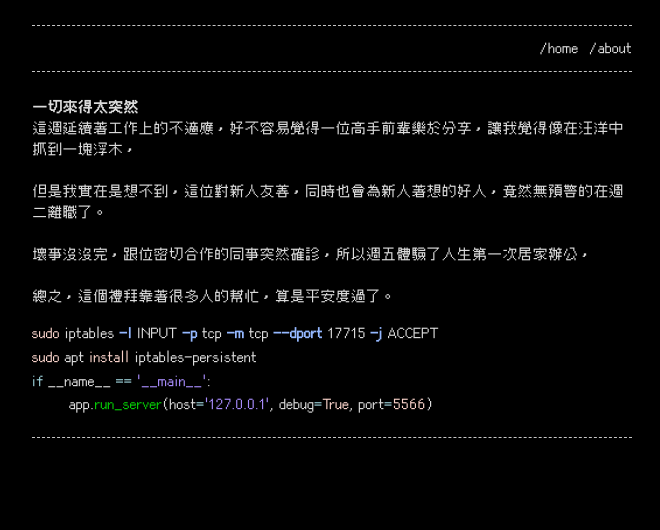
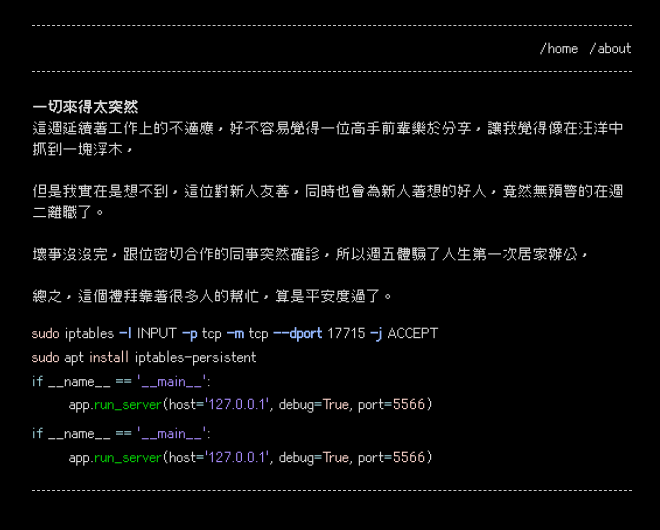
Before and after one commit to morningdip/home, a Jekyll site: the page built from _posts/2022-07-29-wfh.md, in a window 1280 px wide. Shown: the top 530 px of the page, without its empty margins (308-968 px from the left). Built offline with Jekyll 4.4.1, drawn with Linux system fonts in a browser that asks for light colours.

Commit message:
Update 2022-07-29-wfh.md

````diff
--- a/_posts/2022-07-29-wfh.md
+++ b/_posts/2022-07-29-wfh.md
@@ -21,3 +21,10 @@ sudo apt install iptables-persistent
 if __name__ == '__main__':
 	app.run_server(host='127.0.0.1', debug=True, port=5566)
 ```
+
+{% highlight python %}
+
+if __name__ == '__main__':
+	app.run_server(host='127.0.0.1', debug=True, port=5566)
+
+{% endhighlight %}
````
